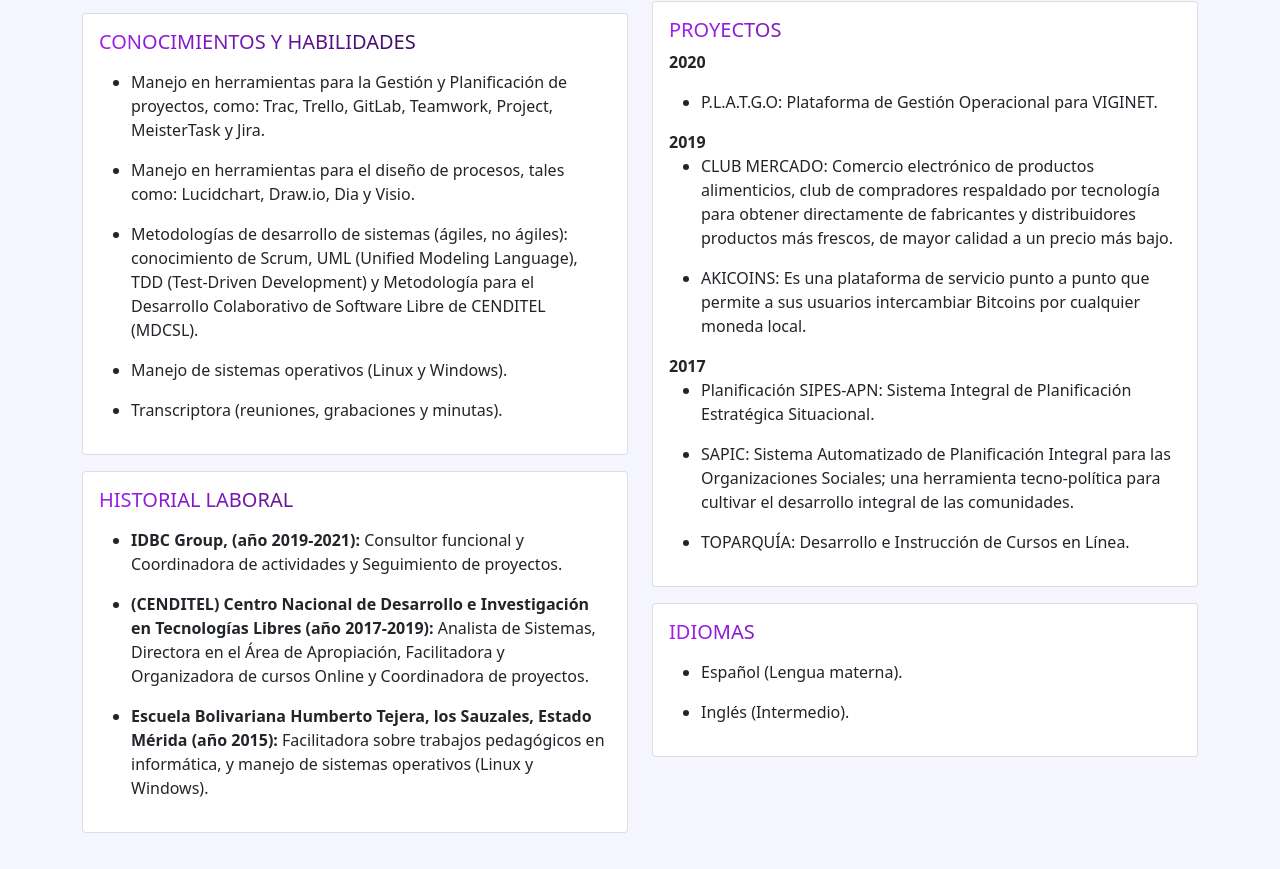
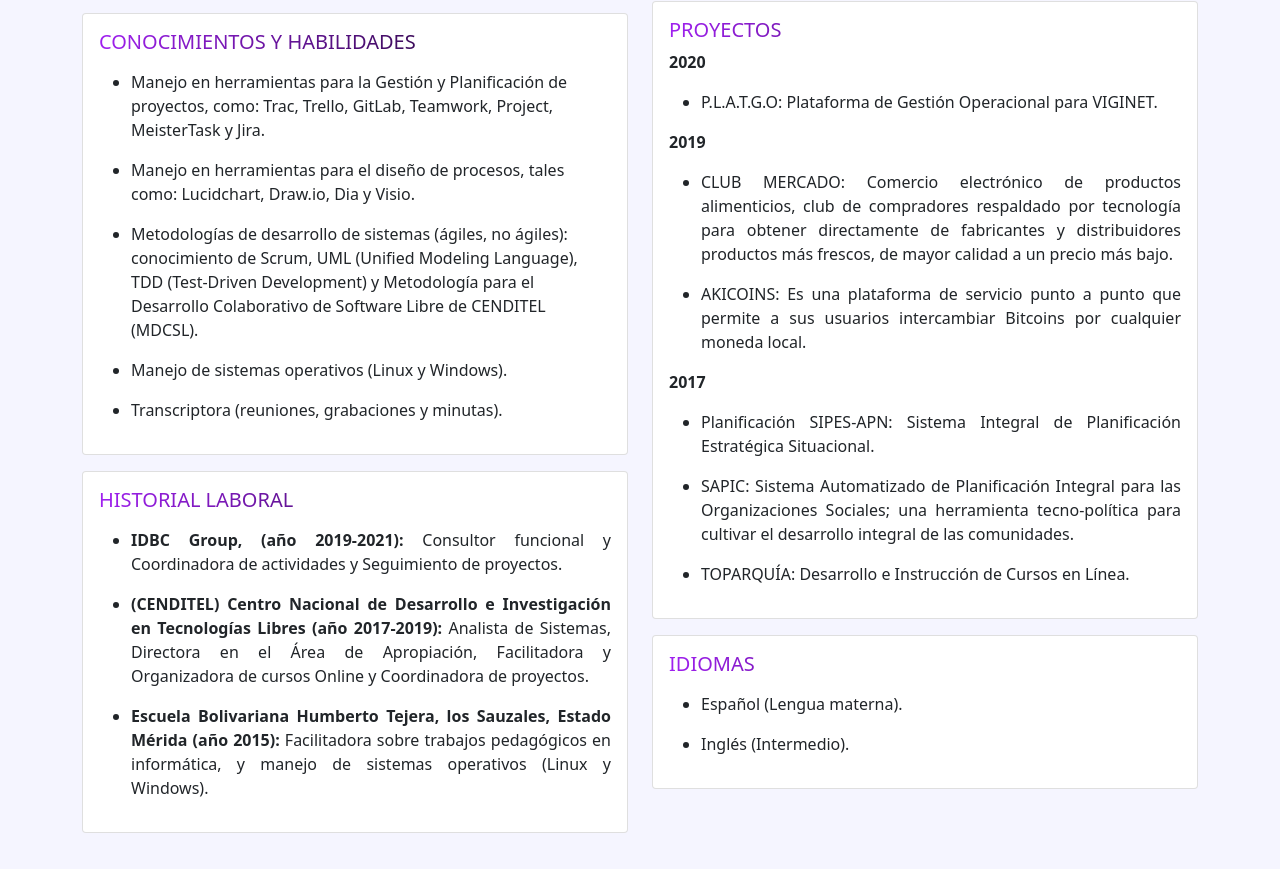
Before and after one commit to yonderrangel/portafolio, a plain HTML site: page index.html in a window 1280 px wide. Shown: the part 479-1348 px from the top of the page. Drawn offline with Linux system fonts and the light colour scheme.

Commit message:
Updated files

```diff
--- a/index.html
+++ b/index.html
@@ -62,9 +62,21 @@
           <h5>HISTORIAL LABORAL</h5>
           <p align="justify">
             <ul>
-              <li class="mb-3"><b>IDBC Group, (año 2019-2021):</b> Consultor funcional y Coordinadora de actividades y Seguimiento de proyectos.</li>
-              <li class="mb-3"><b>(CENDITEL) Centro Nacional de Desarrollo e Investigación en Tecnologías Libres (año 2017-2019):</b> Analista de Sistemas, Directora en el Área de Apropiación, Facilitadora y Organizadora de cursos Online y Coordinadora de proyectos.</li>
-              <li class="mb-3"><b>Escuela Bolivariana Humberto Tejera, los Sauzales, Estado Mérida (año 2015):</b> Facilitadora sobre trabajos pedagógicos en informática, y manejo de sistemas operativos (Linux y Windows).</li>
+              <li class="mb-3">
+                <p align="justify">
+                  <b>IDBC Group, (año 2019-2021):</b> Consultor funcional y Coordinadora de actividades y Seguimiento de proyectos.
+                </p>
+              </li>
+              <li class="mb-3">
+                <p align="justify">
+                  <b>(CENDITEL) Centro Nacional de Desarrollo e Investigación en Tecnologías Libres (año 2017-2019):</b> Analista de Sistemas, Directora en el Área de Apropiación, Facilitadora y Organizadora de cursos Online y Coordinadora de proyectos.
+                </p>
+              </li>
+              <li class="mb-3">
+                <p align="justify">
+                  <b>Escuela Bolivariana Humberto Tejera, los Sauzales, Estado Mérida (año 2015):</b> Facilitadora sobre trabajos pedagógicos en informática, y manejo de sistemas operativos (Linux y Windows).
+                </p>
+              </li>
             </ul>
           </p>
         </div>
@@ -91,23 +103,51 @@
       <div class="card mt-3">
         <div class="card-body">
           <h5>PROYECTOS</h5>
-          <p align="justify">
+          <div class="mb-3">
             <b>2020</b>
-            <ul>
-                <li class="mb-3">P.L.A.T.G.O: Plataforma de Gestión Operacional para VIGINET.</li>
-            </ul>
+          </div>
+          <ul>
+            <li class="mb-3">
+              <p align="justify">
+                P.L.A.T.G.O: Plataforma de Gestión Operacional para VIGINET.
+              </p>
+            </li>
+          </ul>
+          <div class="mb-3">
             <b>2019</b>
-            <ul>
-              <li class="mb-3">CLUB MERCADO: Comercio electrónico de productos alimenticios, club de compradores respaldado por tecnología para obtener directamente de fabricantes y distribuidores productos más frescos, de mayor calidad a un precio más bajo.</li>
-              <li class="mb-3">AKICOINS: Es una plataforma de servicio punto a punto que permite a sus usuarios intercambiar Bitcoins por cualquier moneda local.</li>
-            </ul>
+          </div>
+          <ul>
+            <li class="mb-3">
+              <p align="justify">
+                CLUB MERCADO: Comercio electrónico de productos alimenticios, club de compradores respaldado por tecnología para obtener directamente de fabricantes y distribuidores productos más frescos, de mayor calidad a un precio más bajo.
+              </p>
+            </li>
+            <li class="mb-3">
+              <p align="justify">
+                AKICOINS: Es una plataforma de servicio punto a punto que permite a sus usuarios intercambiar Bitcoins por cualquier moneda local.
+              </p>
+            </li>
+          </ul>
+          <div class="mb-3">
             <b>2017</b>
-            <ul>
-              <li class="mb-3">Planificación SIPES-APN: Sistema Integral de Planificación Estratégica Situacional.      </li>
-              <li class="mb-3">SAPIC: Sistema Automatizado de Planificación Integral para las Organizaciones Sociales; una herramienta tecno-política para cultivar el desarrollo integral de las comunidades.</li>
-              <li class="mb-3">TOPARQUÍA: Desarrollo e Instrucción de Cursos en Línea.</li>
-            </ul>
-          </p>
+          </div>
+          <ul>
+            <li class="mb-3">
+              <p align="justify">
+                Planificación SIPES-APN: Sistema Integral de Planificación Estratégica Situacional.
+              </p>
+            </li>
+            <li class="mb-3">
+              <p align="justify">
+                SAPIC: Sistema Automatizado de Planificación Integral para las Organizaciones Sociales; una herramienta tecno-política para cultivar el desarrollo integral de las comunidades.
+              </p>
+            </li>
+            <li class="mb-3">
+              <p align="justify">
+                TOPARQUÍA: Desarrollo e Instrucción de Cursos en Línea.
+              </p>
+            </li>
+          </ul>
         </div>
       </div>
       <div class="card mt-3">
```
